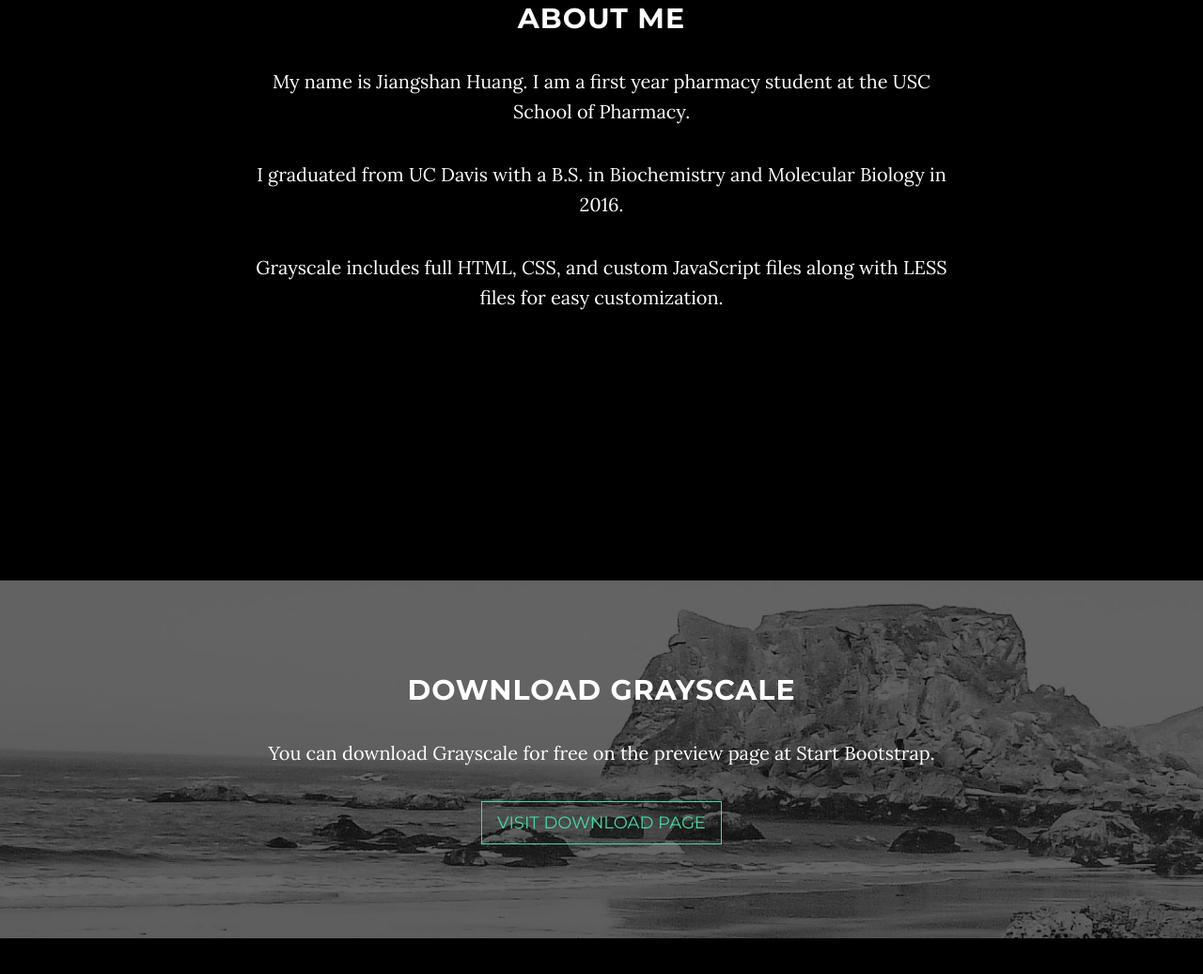
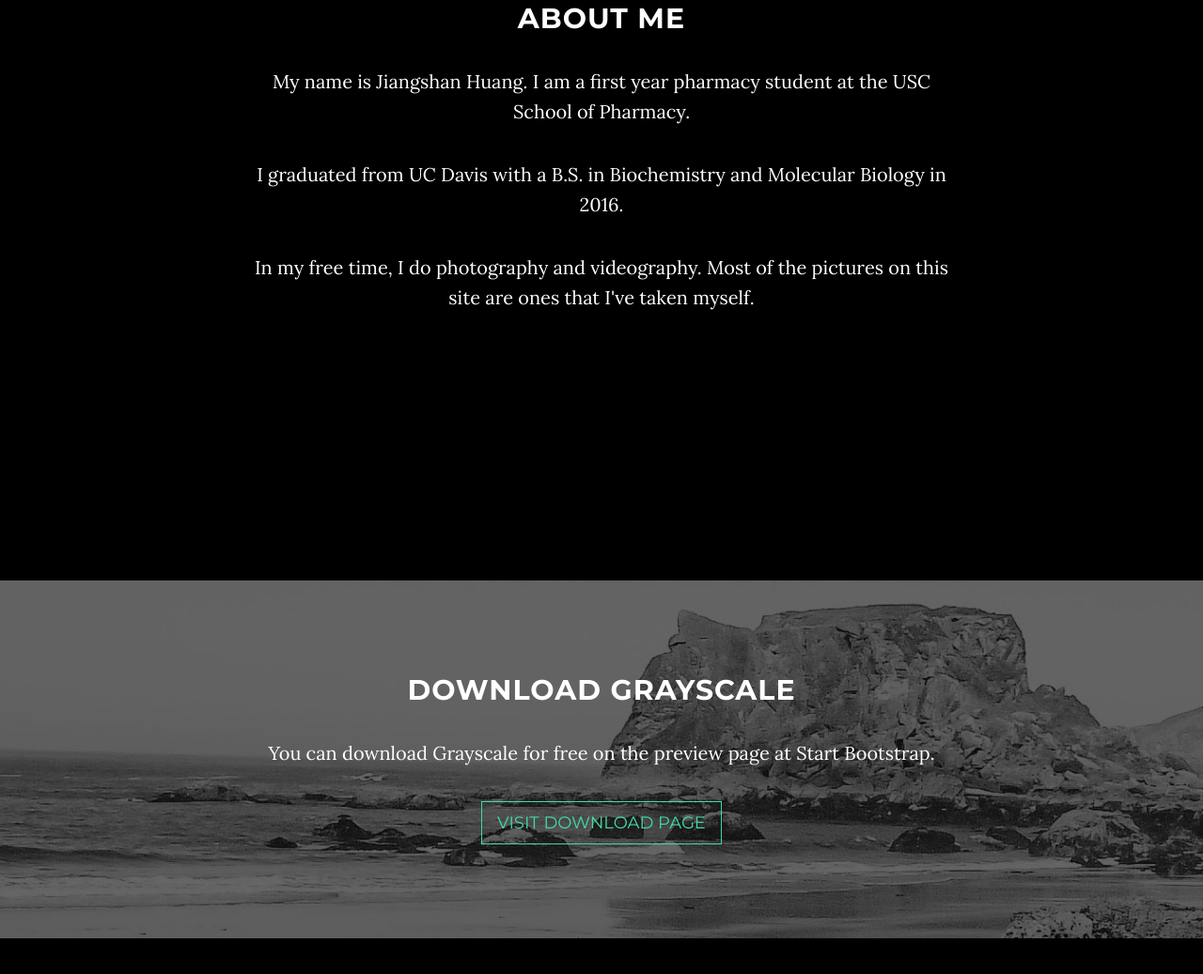
Before and after one commit to jiangshanh/jiangshanh.github.io, a website: page index.html in a window 1280 px wide. Shown: the part 1047-2084 px from the top of the page at 94% size. Drawn offline with nearby package versions, Linux system fonts and the light colour scheme; some packages are replaced by stand-ins of ours.

Commit message:
photo/video

```diff
--- a/index.html
+++ b/index.html
@@ -93,7 +93,7 @@
                 <h2>About Me</h2>
                 <p>My name is Jiangshan Huang. I am a first year pharmacy student at the USC School of Pharmacy.</p>
                 <p>I graduated from UC Davis with a B.S. in Biochemistry and Molecular Biology in 2016.</p>
-                <p>Grayscale includes full HTML, CSS, and custom JavaScript files along with LESS files for easy customization.</p>
+                <p>In my free time, I do photography and videography. Most of the pictures on this site are ones that I've taken myself.</p>
             </div>
         </div>
     </section>
```
